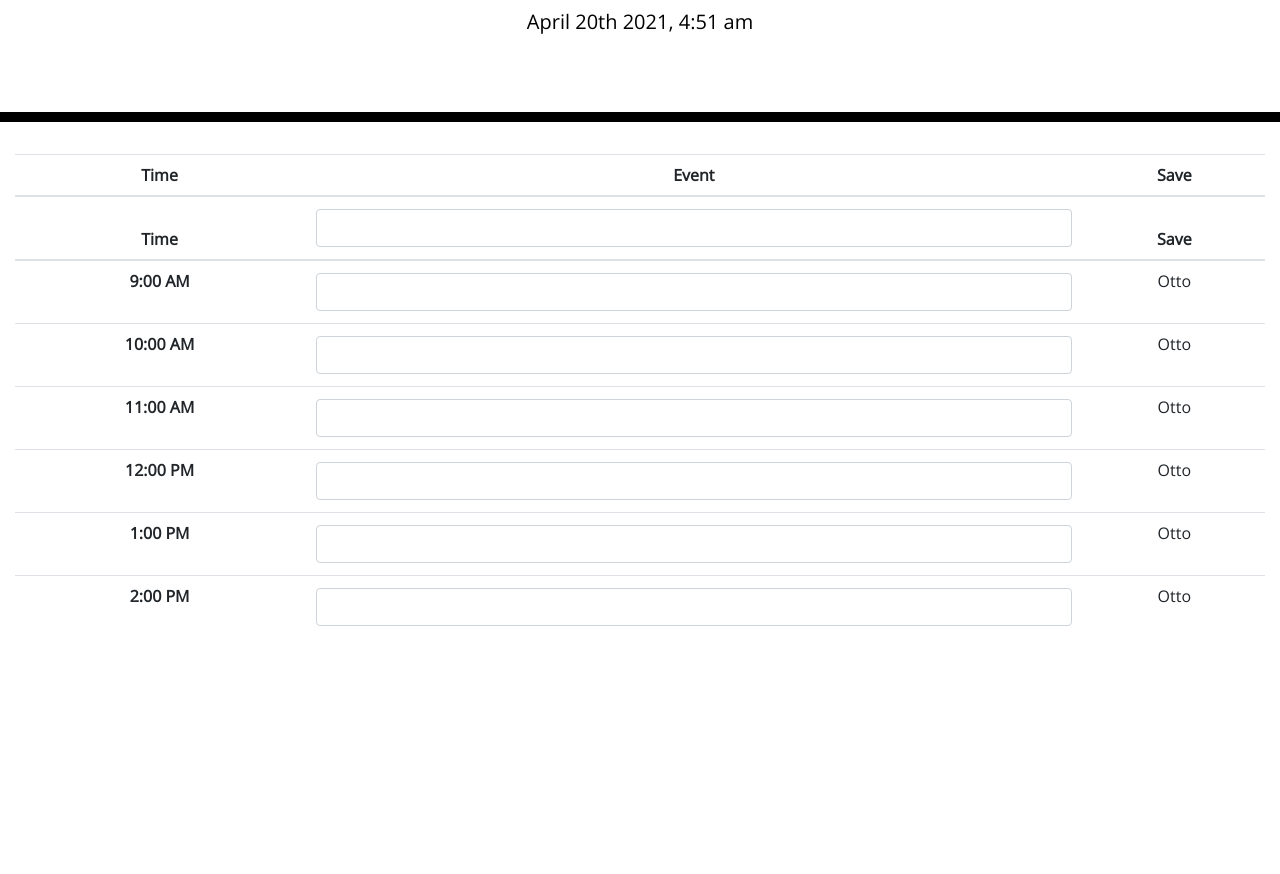
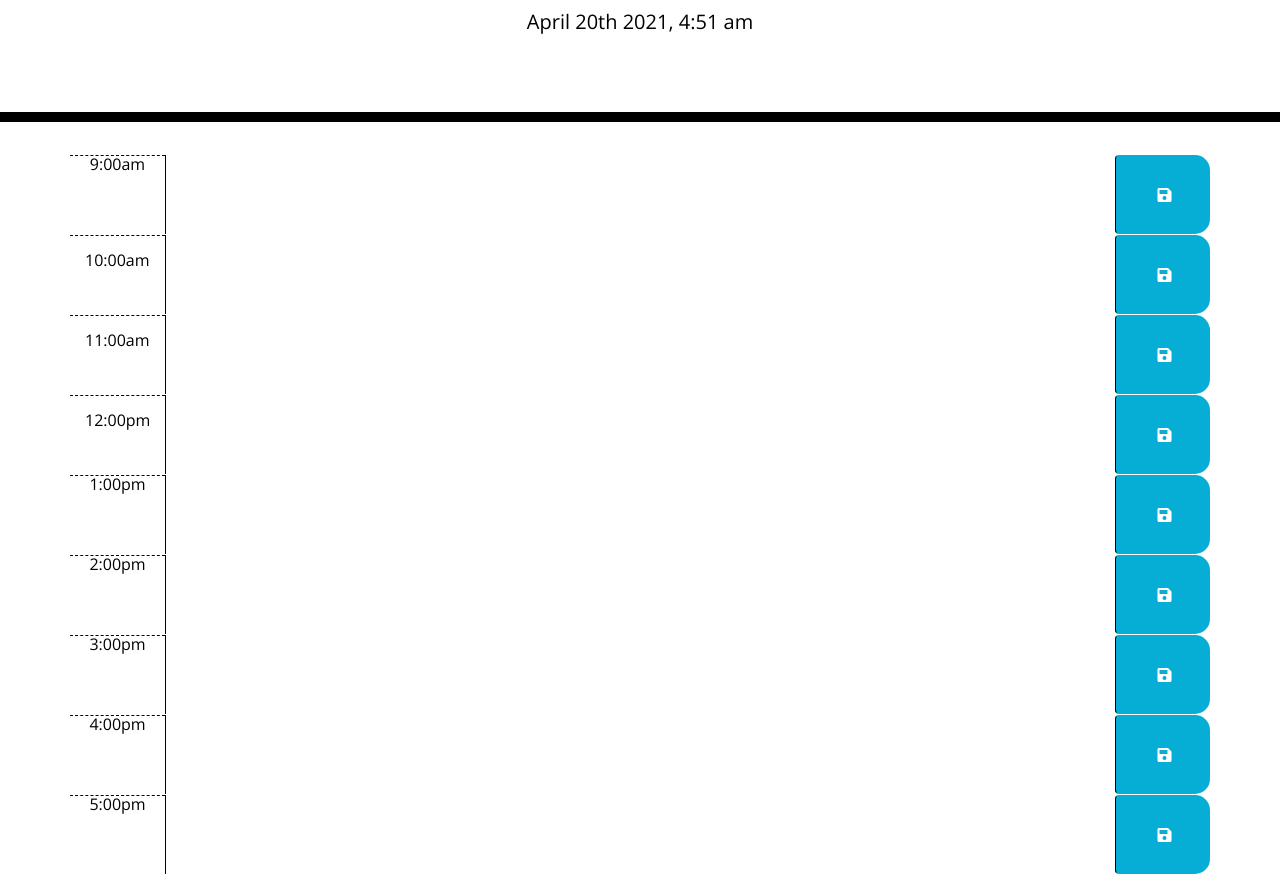
Before and after one commit to angelicalorraine/Angelicas-Agenda, a plain HTML site: page Develop/index.html in a window 1280 px wide. Shown: the part 182-1056 px from the top of the page. Before the commit the page ends 836 px from the top, so only its background shows below. Drawn offline with nearby package versions, Linux system fonts and the light colour scheme.

Commit message:
redone html

```diff
--- a/Develop/index.html
+++ b/Develop/index.html
@@ -41,62 +41,62 @@
 
 
 
-<div class = "container-fluid">
-        <table class="table table-hover time-block ">
-          <thead>
-            <tr>
-              <th scope="col-md-auto hour">Time</th>
-              <th scope="col-8 textarea">Event</th>
-              <th scope="col">Save</th>
+<div class = "container">
 
-            </tr>
-            <tr>
-              <th scope="col-md-auto hour">Time</th>
-              <th scope="col-8 textarea"><input class="form-control input-lg description" id="inputlg" type="text"></th>
-              <th scope="col">Save</th>
 
-            </tr>
-          </thead>
-          <tbody>
-            <tr>
-              <th scope="row align-items-center hour">9:00 AM</th>
-              <td><input class="form-control input-lg description" id="inputlg" type="text"></td>
-              <td>Otto</td>
-            </tr>
-            <tr>
-              <th scope="row align-items-center">10:00 AM</th>
-              <td><input class="form-control input-lg" id="inputlg" type="text"></td>
-              <td>Otto</td>
-            </tr>
+  <div id = "hour9" class="row time-block">
+  <div class = "col-md-1 hour"> 9:00am </div>
+  <textarea class = "col-md-10 description"></textarea>
+  <button class = "btn saveBtn col-md-1"> <i class="fas fa-save"></i></button>
+  </div>
 
-            <tr>
-              <th scope="row align-items-center">11:00 AM</th>
-              <td><input class="form-control input-lg" id="inputlg" type="text"></td>
-              <td>Otto</td>
-            </tr>
+  <div id = "hour10" class="row time-block">
+  <div class = "col-md-1 hour"> 10:00am </div>
+  <textarea class = "col-md-10 description"></textarea>
+  <button class = "btn saveBtn col-md-1"> <i class="fas fa-save"></i></button>
+  </div>
 
-            <tr>
-              <th scope="row align-items-center">12:00 PM</th>
-              <td><input class="form-control input-lg" id="inputlg" type="text"></td>
-              <td>Otto</td>
-            </tr>
+  <div id = "hour11" class="row time-block">
+  <div class = "col-md-1 hour"> 11:00am </div>
+  <textarea class = "col-md-10 description"></textarea>
+  <button class = "btn saveBtn col-md-1"> <i class="fas fa-save"></i></button>
+  </div>
 
-            <tr>
-              <th scope="row align-items-center">1:00 PM</th>
-              <td><input class="form-control input-lg" id="inputlg" type="text"></td>
-              <td>Otto</td>
-            </tr>
+  <div id = "hour12" class="row time-block">
+  <div class = "col-md-1 hour"> 12:00pm </div>
+  <textarea class = "col-md-10 description"></textarea>
+  <button class = "btn saveBtn col-md-1"> <i class="fas fa-save"></i></button>
+  </div>
 
-            <tr>
-              <th scope="row align-items-center">2:00 PM</th>
-              <td><input class="form-control input-lg" id="inputlg" type="text"></td>
-              <td>Otto</td>
-            </tr>
+  <div id = "hour13" class="row time-block">
+  <div class = "col-md-1 hour"> 1:00pm </div>
+  <textarea class = "col-md-10 description"></textarea>
+  <button class = "btn saveBtn col-md-1"> <i class="fas fa-save"></i></button>
+  </div>
 
-          </tbody>
-        </table>
-      </div>
+  <div id = "hour14" class="row time-block">
+  <div class = "col-md-1 hour"> 2:00pm </div>
+  <textarea class = "col-md-10 description"></textarea>
+  <button class = "btn saveBtn col-md-1"> <i class="fas fa-save"></i></button>
+  </div>
 
+  <div id = "hour15" class="row time-block">
+  <div class = "col-md-1 hour"> 3:00pm </div>
+  <textarea class = "col-md-10 description"></textarea>
+  <button class = "btn saveBtn col-md-1"> <i class="fas fa-save"></i></button>
+  </div>
+
+  <div id = "hour16" class="row time-block">
+  <div class = "col-md-1 hour"> 4:00pm </div>
+  <textarea class = "col-md-10 description"></textarea>
+  <button class = "btn saveBtn col-md-1"> <i class="fas fa-save"></i></button>
+  </div>
+
+  <div id = "hour17" class="row time-block">
+  <div class = "col-md-1 hour"> 5:00pm </div>
+  <textarea class = "col-md-10 description"></textarea>
+  <button class = "btn saveBtn col-md-1"> <i class="fas fa-save"></i></button>
+  </div>
 
 
 
```
